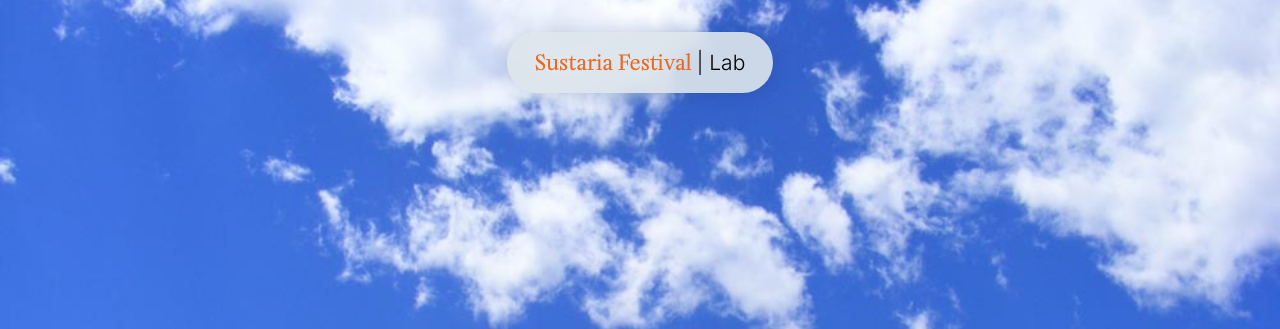
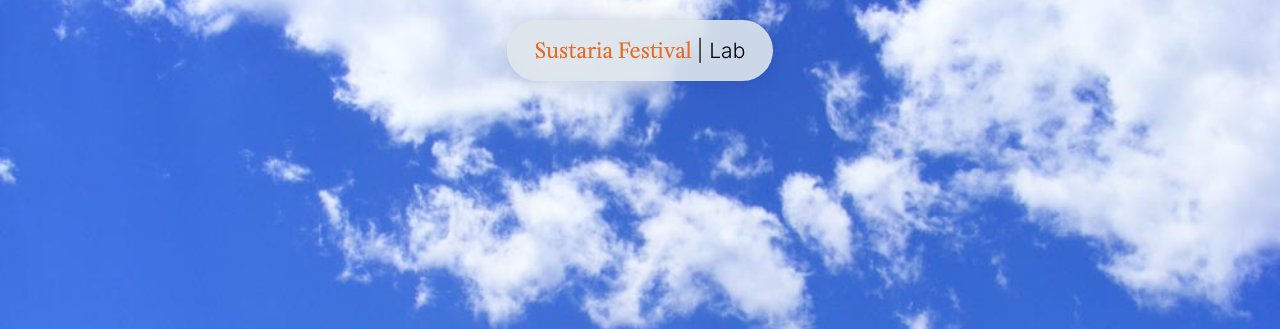
Before and after one commit to roccopung/sustaria, a website built with Vite: page src/index.html in a window 1280 px wide. Shown: the top 329 px of the page. Built offline with nearby package versions, Linux system fonts and the light colour scheme.

Commit message:
correcting header button

```diff
--- a/src/assets/main.css
+++ b/src/assets/main.css
@@ -66,11 +66,11 @@ nav {
 }
 
 
-nav div {
+/* nav div {
     margin-left: 20px;
     margin-right: 20px;
     padding: var(--padding-buttons);
-}
+} */
 
 article {
     max-width: 32em;
```
